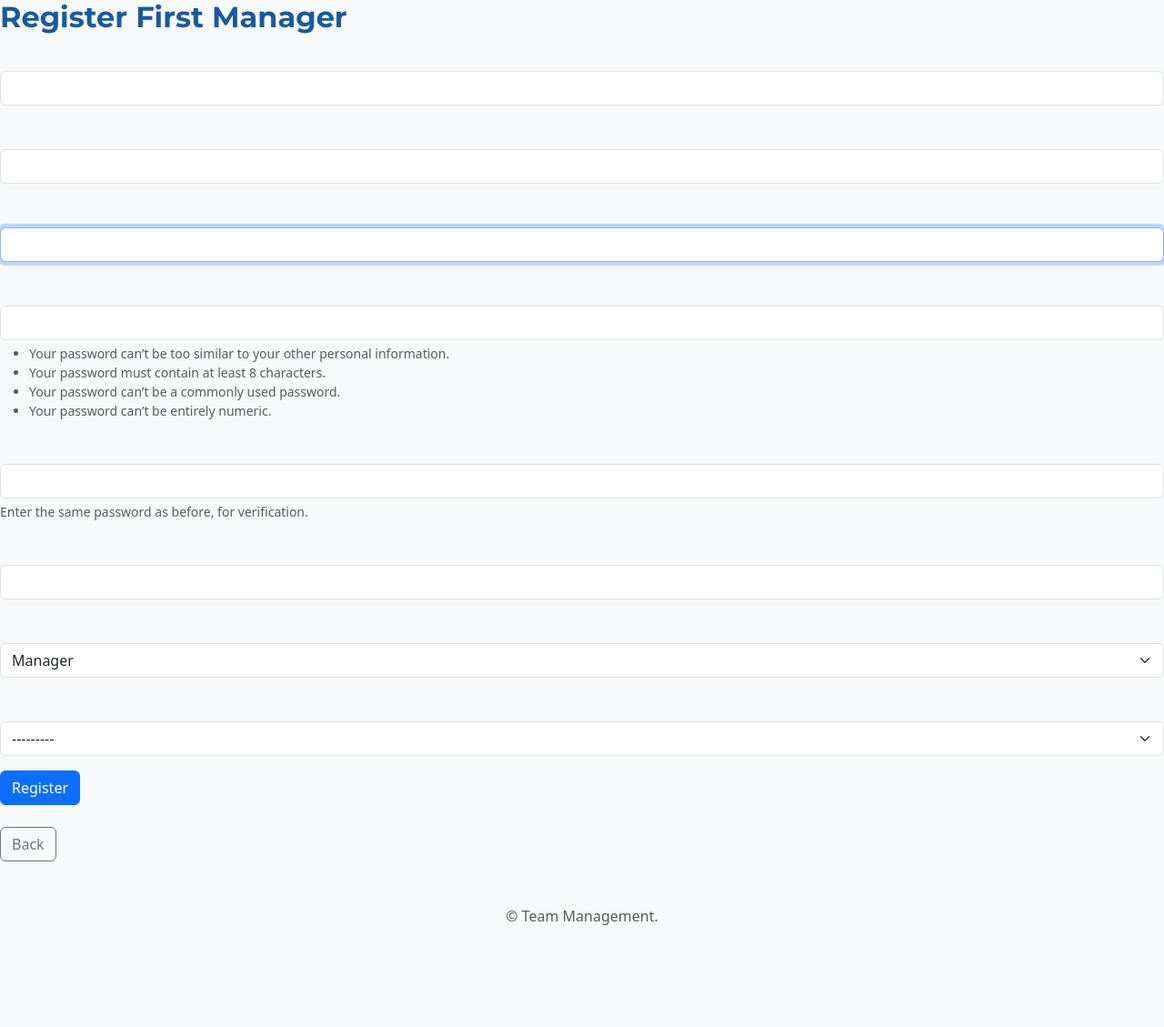
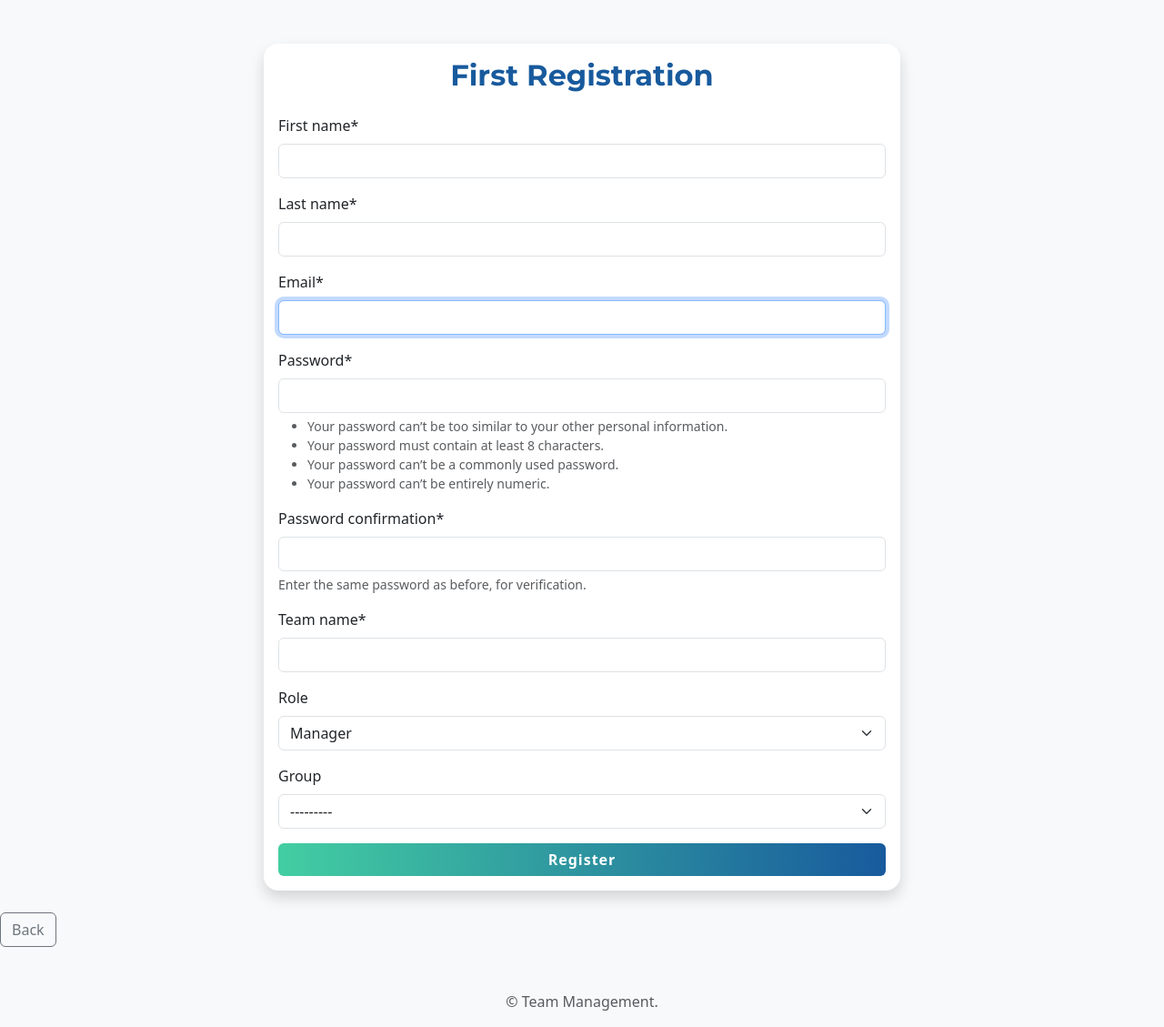
Before and after one commit to nico-sauer/team-management, a Django app: page /users/first_registration/ in a window 1280 px wide. Shown: the part 89-1218 px from the top of the page at 91% size. Before the commit the page ends 1106 px from the top, so only its background shows below. Run offline with Django 5.2, Linux system fonts and the light colour scheme; parts of the project's set-up code (start-up, migrations or seed data) failed here and were passed over; some libraries are stand-ins or nearby versions.

Commit message:
first_registration

```diff
--- a/templates/registration/first_register.html
+++ b/templates/registration/first_register.html
@@ -1,11 +1,21 @@
 {% extends "base.html" %}
 {% load crispy_forms_tags %}
+{% block title %} First registration {% endblock %}
 {% block content %}
-  <h2>Register First Manager</h2>
-  <form method="post">
-    {% csrf_token %}
-    {{ form|crispy }}
-
-    <button type="submit" class="btn btn-primary">Register</button>
-  </form>
+<div class="container mt-5">
+    <div class="row justify-content-center">
+        <div class="col-md-8">
+            <div class="card shadow">
+                <div class="card-body">
+                    <h2 class="mb-4 text-center">First Registration</h2>
+                    <form method="POST">
+                        {% csrf_token %}
+                        {{ form|crispy }}
+                        <button type="submit" class="btn btn-success w-100">Register</button>
+                    </form>
+                </div>
+            </div>
+        </div>
+    </div>
+</div>
 {% endblock %}
--- a/templates/registration/login.html
+++ b/templates/registration/login.html
@@ -10,7 +10,9 @@
                 <!-- Explicit email and password fields for login -->
                 {% if messages %}
                     {% for message in messages %}
-                        <div class="alert alert-danger">{{ message }}</div>
+                        {% if forloop.last %}
+                            <div class="alert alert-danger">{{ message }}</div>
+                        {% endif %}
                     {% endfor %}
                 {% endif %}
                 <div class="mb-3">
--- a/users/views.py
+++ b/users/views.py
@@ -22,7 +22,7 @@ def first_registration(request):
                 form.save()
                 #send a confirmation email
                 messages.success(request, "Registration successful!")
-                return redirect("home")
+                return redirect("users:login")
         except ValidationError:
             messages.success(request, "The team is already exist, please enter a new team")
             form = FirstCustomUserCreationForm()
```
